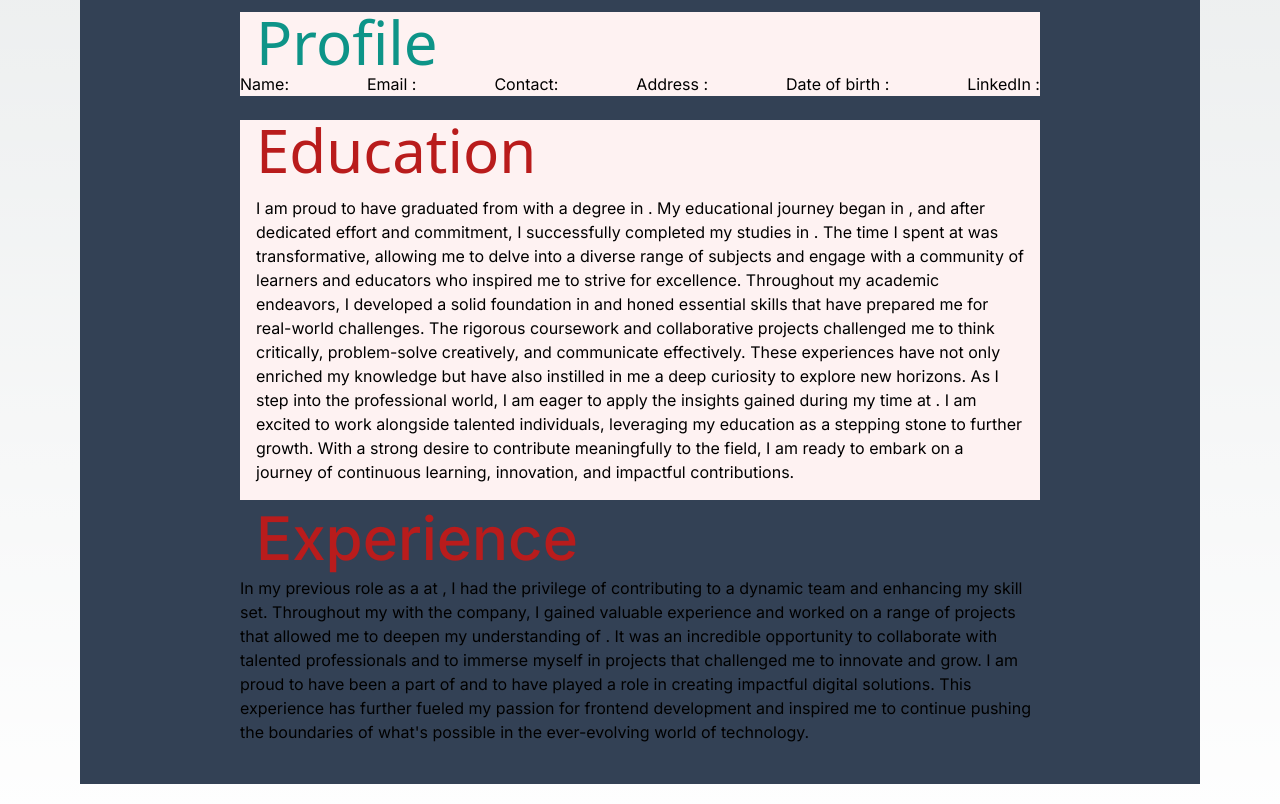
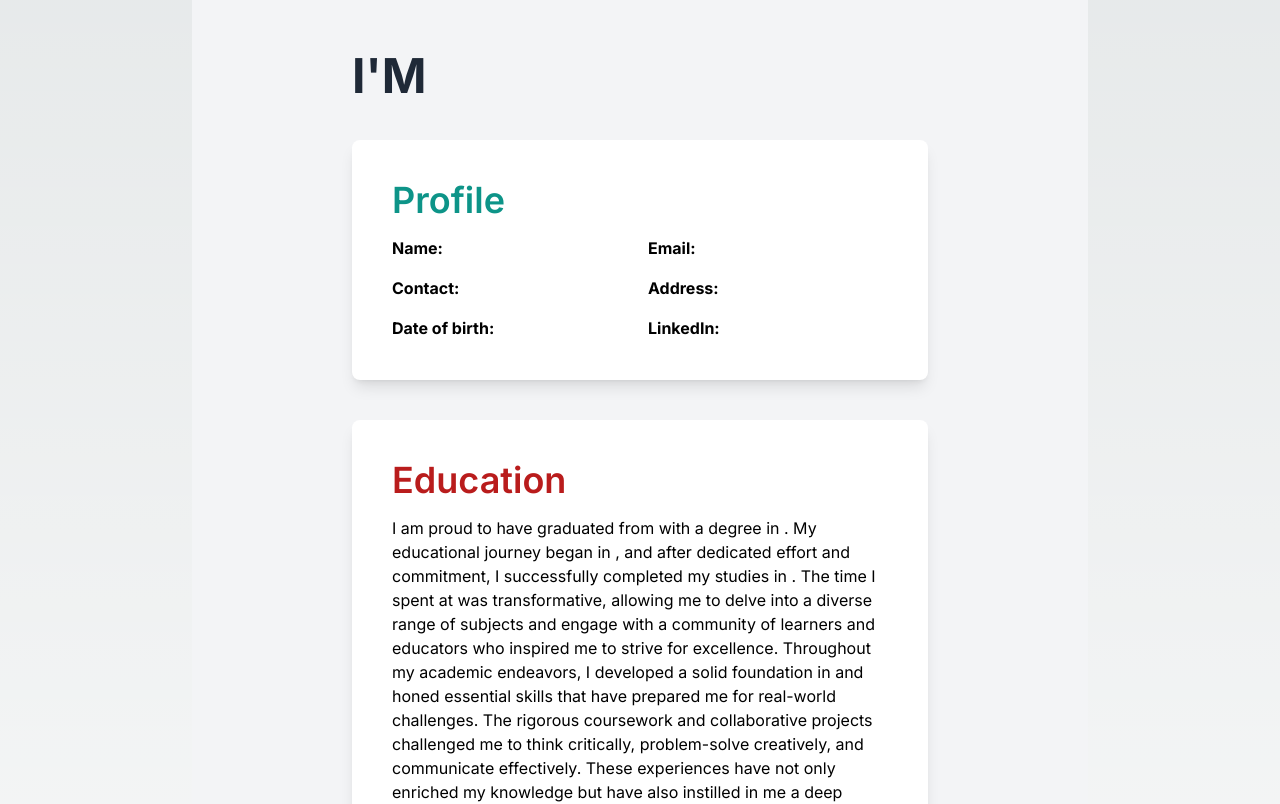
Before and after one commit to Angel-dash/resume_generator, a Next.js app: page / in a window 1280 px wide. Shown: the part 1160-1964 px from the top of the page. Built offline with nearby package versions, Linux system fonts and the light colour scheme.

Commit message:
CV letter styling

```diff
--- a/components/letter.js
+++ b/components/letter.js
@@ -4,29 +4,37 @@ export const InfoCard = (props) => {
 	const { education, experience, info } = props;
 
 	return (
-		<div className='bg-slate-700 py-10 px-10 ml-20 mr-20 mt-20 mb-20 min-w-fit min-h-screen sm:px-5 md:px-20 lg:px-40 '>
-			<title className='text-5xl text-black'>
+		<div className='bg-gray-100 p-10 mx-auto max-w-4xl sm:p-5 md:p-20 lg:p-40'>
+			<h1 className='text-5xl text-gray-800 font-bold'>
 				I'M {info.firstName} {info.lastName}
-			</title>
-			<div className='bg-red-50'>
-				<h1 className=' text-6xl  text-teal-600 px-4 font-sans'>Profile</h1>
-				<div className='flex justify-between'>
+			</h1>
+			<div className='bg-white shadow-lg rounded-lg mt-10 p-10'>
+				<h2 className='text-4xl text-teal-600 font-semibold'>Profile</h2>
+				<div className='grid grid-cols-2 gap-4 mt-4'>
 					<p>
-						Name:{info.firstName} {info.lastName}
+						<span className='font-bold'>Name:</span> {info.firstName}{" "}
+						{info.lastName}
 					</p>
-					<p>Email :{info.EmaiId}</p>
-					<p>Contact:{info.phoneNumber}</p>
-					<p>Address :{info.Address}</p>
-					<p>Date of birth :{info.DOB}</p>
-					<p>LinkedIn :{info.linkedin}</p>
+					<p>
+						<span className='font-bold'>Email:</span> {info.EmaiId}
+					</p>
+					<p>
+						<span className='font-bold'>Contact:</span> {info.phoneNumber}
+					</p>
+					<p>
+						<span className='font-bold'>Address:</span> {info.Address}
+					</p>
+					<p>
+						<span className='font-bold'>Date of birth:</span> {info.DOB}
+					</p>
+					<p>
+						<span className='font-bold'>LinkedIn:</span> {info.linkedin}
+					</p>
 				</div>
 			</div>
-			<br />
-			<div className='bg-red-50'>
-				<h2 className='px-4 text-6xl text-red-700 font-medium  font-sans'>
-					Education
-				</h2>
-				<div className=' py-4 px-4'>
+			<div className='bg-white shadow-lg rounded-lg mt-10 p-10'>
+				<h3 className='text-4xl text-red-700 font-semibold'>Education</h3>
+				<div className='mt-4'>
 					<p>
 						I am proud to have graduated from {education.uniName} with a degree
 						in {education.degree}. My educational journey began in{" "}
@@ -52,25 +60,25 @@ export const InfoCard = (props) => {
 				</div>
 			</div>
 
-			<div>
-				<h3 className='text-3xl py-2 px-4 text-red-700 font-medium md:text-6xl'>
-					Experience
-				</h3>
-				<p>
-					In my previous role as a {experience.Position} at {experience.Company}
-					, I had the privilege of contributing to a dynamic team and enhancing
-					my skill set. Throughout my {experience.Duration} with the company, I
-					gained valuable experience and worked on a range of projects that
-					allowed me to deepen my understanding of {experience.Experience}. It
-					was an incredible opportunity to collaborate with talented
-					professionals and to immerse myself in projects that challenged me to
-					innovate and grow. I am proud to have been a part of{" "}
-					{experience.Company} and to have played a role in creating impactful
-					digital solutions. This experience has further fueled my passion for
-					frontend development and inspired me to continue pushing the
-					boundaries of what's possible in the ever-evolving world of
-					technology.
-				</p>
+			<div className='bg-white shadow-lg rounded-lg mt-10 p-10'>
+				<h4 className='text-4xl text-red-700 font-semibold'>Experience</h4>
+				<div className='mt-4'>
+					<p>
+						In my previous role as a {experience.Position} at{" "}
+						{experience.Company}, I had the privilege of contributing to a
+						dynamic team and enhancing my skill set. Throughout my{" "}
+						{experience.Duration} with the company, I gained valuable experience
+						and worked on a range of projects that allowed me to deepen my
+						understanding of {experience.Experience}. It was an incredible
+						opportunity to collaborate with talented professionals and to
+						immerse myself in projects that challenged me to innovate and grow.
+						I am proud to have been a part of {experience.Company} and to have
+						played a role in creating impactful digital solutions. This
+						experience has further fueled my passion for frontend development
+						and inspired me to continue pushing the boundaries of what's
+						possible in the ever-evolving world of technology.
+					</p>
+				</div>
 			</div>
 		</div>
 	);
```
